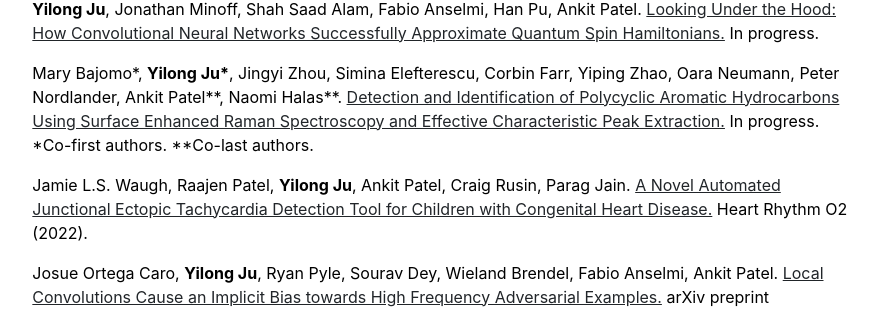
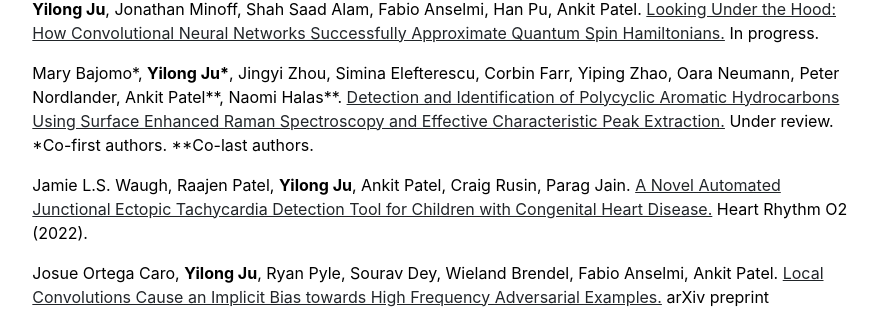
Before and after one commit to YilongJu/yilongju.github.io, a Jekyll site: the page built from index.md, in a window 1280 px wide. Shown: the part 1711-2020 px from the top of the page, without its empty margins (197-1075 px from the left). Built offline with Jekyll 4.4.1, drawn with Linux system fonts in a browser that asks for light colours.

Commit message:
Update publications.yml

```diff
--- a/_data/publications.yml
+++ b/_data/publications.yml
@@ -1,6 +1,6 @@
 featured:
 - {name: '<b>Yilong Ju</b>, Jonathan Minoff, Shah Saad Alam, Fabio Anselmi, Han Pu, Ankit Patel.', title: 'Looking Under the Hood: How Convolutional Neural Networks Successfully Approximate Quantum Spin Hamiltonians.', venue: 'In progress.', url: ''}
-- {name: 'Mary Bajomo*, <b>Yilong Ju*</b>, Jingyi Zhou, Simina Elefterescu, Corbin Farr, Yiping Zhao, Oara Neumann, Peter Nordlander, Ankit Patel**, Naomi Halas**.', title: 'Detection and Identification of Polycyclic Aromatic Hydrocarbons Using Surface Enhanced Raman Spectroscopy and Effective Characteristic Peak Extraction.', venue: 'In progress. *Co-first authors. **Co-last authors.', url: ''}
+- {name: 'Mary Bajomo*, <b>Yilong Ju*</b>, Jingyi Zhou, Simina Elefterescu, Corbin Farr, Yiping Zhao, Oara Neumann, Peter Nordlander, Ankit Patel**, Naomi Halas**.', title: 'Detection and Identification of Polycyclic Aromatic Hydrocarbons Using Surface Enhanced Raman Spectroscopy and Effective Characteristic Peak Extraction.', venue: 'Under review. *Co-first authors. **Co-last authors.', url: ''}
 - {name: 'Jamie L.S. Waugh, Raajen Patel, <b>Yilong Ju</b>, Ankit Patel, Craig Rusin, Parag Jain.', title: 'A Novel Automated Junctional Ectopic Tachycardia Detection Tool for Children with Congenital Heart Disease.', venue: 'Heart Rhythm O2 (2022).', url: 'https://doi.org/10.1016/j.hroo.2022.02.014'}
 - {name: 'Josue Ortega Caro, <b>Yilong Ju</b>, Ryan Pyle, Sourav Dey, Wieland Brendel, Fabio Anselmi, Ankit Patel.', title: 'Local Convolutions Cause an Implicit Bias towards High Frequency Adversarial Examples.', venue: 'arXiv preprint', url: 'https://arxiv.org/abs/2006.11440'}
 - {name: '<b>Yilong Ju</b>, Weili Nie, Vikram Maheshri, Ankit Patel.', title: 'Implicit Bias towards the Kernel Regime Causes Mode Collapse in GANs.', venue: 'Under Review.', url: 'https://openreview.net/pdf?id=g5dL2goO0lL'}
```
